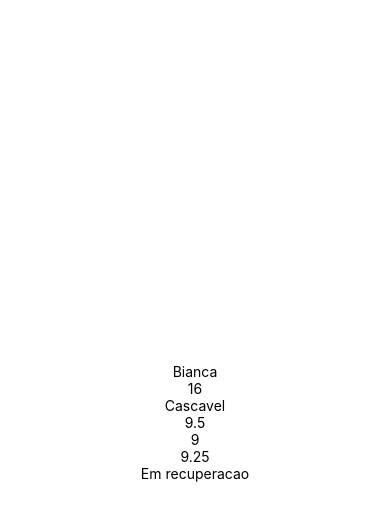
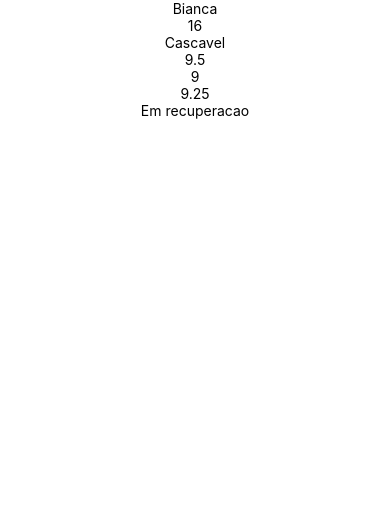
Before and after one commit to Bianca2217/mob_bianca, a React Native app in the folder app-laboratorio/: screen / in a window 390 px wide. Shown: the top 518 px of the page. Built offline with nearby package versions, Linux system fonts and the light colour scheme.

Commit message:
Aula 02 - layout e flexbox, exercício 01, o texto estava no meio, após e aplicação do flex-start ele fiqcou na parte superior

```diff
--- a/app-laboratorio/App.js
+++ b/app-laboratorio/App.js
@@ -40,6 +40,6 @@ const styles = StyleSheet.create({
     flex: 1,
     backgroundColor: '#fff',
     alignItems: 'center',
-    justifyContent: 'center',
+    justifyContent: 'flex-start',
   },
 });
--- a/app-laboratorio/package.json
+++ b/app-laboratorio/package.json
@@ -3,13 +3,13 @@
   "version": "1.0.0",
   "main": "index.js",
   "dependencies": {
-    "@expo/metro-runtime": "~57.0.16",
+    "@expo/metro-runtime": "~57.0.19",
     "expo": "~57.0.24",
     "expo-status-bar": "~57.0.1",
     "react": "19.2.3",
     "react-dom": "19.2.3",
     "react-native": "0.86.3",
-    "react-native-web": "~0.21.0"
+    "react-native-web": "^0.21.2"
   },
   "scripts": {
     "start": "expo start",
```
Also changed, not shown: 1 other file (tests, documents, lock files or other folders).
